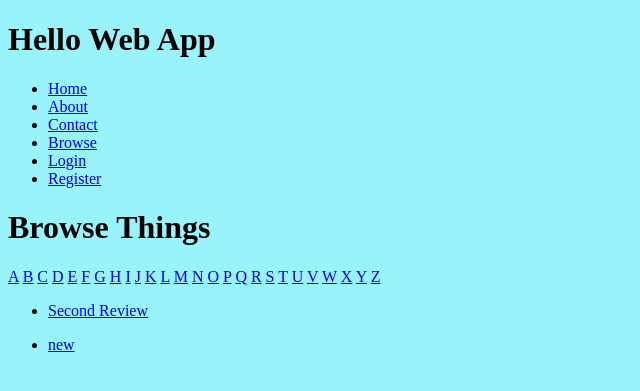
After one commit to amfitz/HelloWebApp, a Django app: page /browse/name/ in a window 1280 px wide. The commit adds this page. Shown: the top 391 px of the page, without its empty margins (0-640 px from the left). Run offline with Django 3.2, Linux system fonts and the light colour scheme; data comes from the database, SQL or seed files in the repository; both versions use the stored data as it was after the commit.

Commit message:
Added browsing by letter.

```diff
--- /dev/null
+++ b/collection/backends.py
@@ -0,0 +1,5 @@
+from registration.backends.simple.views import RegistrationView
+
+class MyRegistrationView(RegistrationView):
+    def get_success_url(self, request, user):
+        return ('registration_create_review')
--- a/collection/models.py
+++ b/collection/models.py
@@ -1,8 +1,10 @@
 from __future__ import unicode_literals
+from django.db import models
+from django.contrib.auth.models import User
 
-from django.db import models
 
 class Review(models.Model):
     name = models.CharField(max_length=225)
     description = models.TextField()
     slug = models.SlugField(unique=True)
+    user = models.OneToOneField(User, blank=True, null=True)
--- a/collection/templates/layouts/base.html
+++ b/collection/templates/layouts/base.html
@@ -20,6 +20,7 @@
             <li><a href="{% url "home" %}">Home</a></li>
             <li><a href="{% url "about" %}">About<a/></li>
             <li><a href="{% url "contact" %}">Contact</a></li>
+            <li><a href="{% url "browse" %}">Browse</a></li>
             {% if user.is_authenticated %}
             <li><a href="{% url "auth_logout" %}">Logout</a></li>
             {% else %}
--- /dev/null
+++ b/collection/templates/search/search.html
@@ -0,0 +1,19 @@
+{% extends 'layouts/base.html' %}
+{% block title %}Browse - {{ block.super }}{% endblock %}
+{% block content %}
+<h1>Browse Things{% if initial %}Starting with'{{ initial|title }}'{% endif %}</h1>
+
+{% for letter in 'abcdefghijklmnopqrstuvwxyz' %}
+<a href="{% url 'browse_by_name' initial=letter %}"{% if initial == letter %}class="active"{% endif %}>{{ letter|upper }}</a>
+{% endfor %}
+
+{% for review in reviews %}
+<ul>
+  <li>
+    <a href="{% url 'review_detail' slug=review.slug %}">{{ review.name }}</a>
+  </li>
+</ul>
+{% empty %}
+<p>Sorry, no results!</p>
+{% endfor %}
+{% endblock %}
--- a/collection/views.py
+++ b/collection/views.py
@@ -1,4 +1,7 @@
 from django.shortcuts import render, redirect
+from django.contrib.auth.decorators import login_required
+from django.http import Http404
+from django.template.defaultfilters import slugify
 from collection.forms import ReviewForm
 from collection.models import Review
 
@@ -11,8 +14,12 @@ def review_detail(request, slug):
     review = Review.objects.get(slug=slug)
     return render(request, 'reviews/review_detail.html', {"review":review,})
 
+@login_required
 def edit_review(request, slug):
     review = Review.objects.get(slug=slug)
+    if review.user != request.user:
+        raise Http404
+
     form_class = ReviewForm
 
     if request.method == "POST":
@@ -23,3 +30,26 @@ def edit_review(request, slug):
     else:
             form = form_class(instance=review)
     return render(request, 'reviews/edit_review.html', {"review":review, "form":form,})
+
+def create_review(request):
+    form_class = ReviewForm
+    if request.method == 'POST':
+        form = form.is_valid
+        if form.is_valid():
+            review = form.save(commit=False)
+            review.user = request.user
+            review.slug = sluggify(review.name)
+            review.save()
+            return redirect('review_detail', slug=review.slug)
+    else:
+        form = form_class()
+    return render(request, 'reviews/create_review.html', {'form': form,})
+
+
+def browse_by_name(request, initial=None):
+    if initial:
+        reviews = Review.objects.filter(name__istartswith=initial)
+        reviews = reviews.order_by('name')
+    else:
+        reviews = Review.objects.all().order_by('name')
+    return render(request, 'search/search.html', {'reviews':reviews, 'initial':initial,})
--- a/hellowebapp/urls.py
+++ b/hellowebapp/urls.py
@@ -1,7 +1,8 @@
 from django.conf.urls import url, patterns, include
 from django.contrib import admin
 from collection import views
-from django.views.generic import TemplateView
+from collection.backends import MyRegistrationView
+from django.views.generic import TemplateView, RedirectView
 from django.contrib.auth.views import (
     password_reset,
     password_reset_done,
@@ -13,14 +14,26 @@ urlpatterns = [
     url(r'^$', views.index, name="home"),
     url(r'^about/$', TemplateView.as_view(template_name="about.html"), name='about'),
     url(r'^contact/$', TemplateView.as_view(template_name="contact.html"), name="contact"),
+    url(r'^reviews/$', RedirectView.as_view(pattern_name='browse', permanent=True)),
     url(r'^reviews/(?P<slug>[-\w]+)/$', views.review_detail, name='review_detail'),
     url(r'^reviews/(?P<slug>[-\w]+)/edit/$', views.edit_review, name='edit_review'),
 
-    url(r'^accounts/', include('registration.backends.default.urls')),
+    #our new browse flow
+    url(r'^browse/$', RedirectView.as_view(pattern_name='browse', permanent=True)),
+    url(r'^browse/name/$', views.browse_by_name, name="browse"),
+    url(r'^browse/name/(?P<initial>[-\w]+)/$', views.browse_by_name, name='browse_by_name'),
 
+    #password reset urls
     url(r'^accounts/password/reset/$', password_reset, {'template_name':'registration/password_reset_form.html'}, name='password_reset'),
     url(r'^accounts/password/reset/done/$', password_reset_done, {'template_name':'registration/password_reset_done.html'}, name='password_reset_done'),
     url(r'^accounts/password/reset/(?P<uidb64>[0-9A-Za-a]+)-(?P<token>.+)/$', password_reset_confirm, {'template_name':'registration/password_reset_confirm.html'}, name='password_reset_confirm'),
     url(r'^accounts/password/done/$', password_reset_complete, {'template_name':'registration/password_reset_complete.html'}, name='password_reset_complete'),
+
+    #registration urls
+    url(r'^accounts/register/$', MyRegistrationView.as_view(), name='registration_register'),
+    url(r'^accounts/create_review/$', views.create_review, name='registration_create_review'),
+    url(r'^accounts/', include('registration.backends.default.urls')),
+
+
     url(r'^admin/', include(admin.site.urls)),
 ]
```
Also changed, not shown: collection/templates/reviews/create_review.html (added, +12 -0 lines), collection/templates/reviews/review_detail.html (+5 -6 lines), collection/migrations/0003_review_user.py (added), db.sqlite3.
